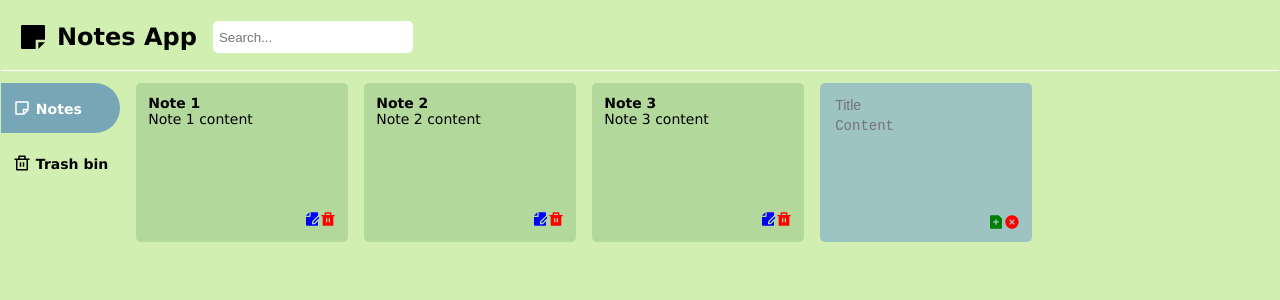
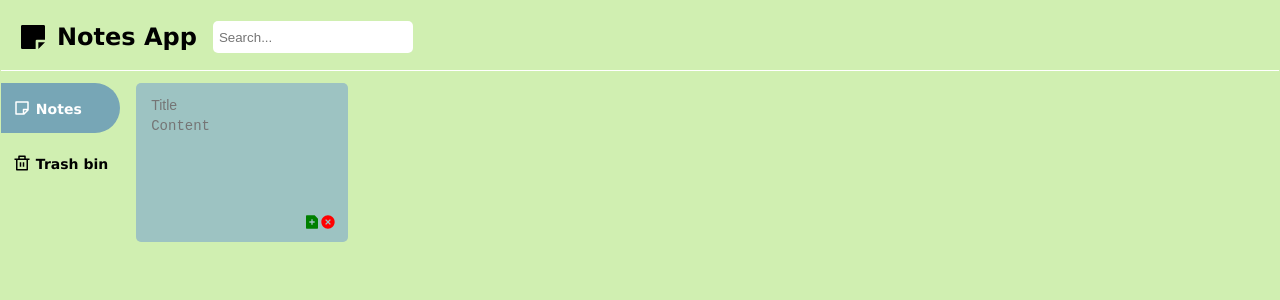
Before and after one commit to jusemon/react-notes, a React (Create React App) app: page / in a window 1280 px wide. Shown: the top 300 px of the page. Built offline with nearby package versions, Linux system fonts and the light colour scheme.

Commit message:
Deleted default notes

```diff
--- a/src/App.tsx
+++ b/src/App.tsx
@@ -18,29 +18,7 @@ export default function App() {
   const [notes, setNotes] = React.useState<Array<Note>>(
     notesLS
       ? JSON.parse(notesLS)
-      : [
-          {
-            id: nanoid(),
-            title: 'Note 1',
-            text: 'Note 1 content',
-            createdAt: new Date(),
-            deleted: false,
-          },
-          {
-            id: nanoid(),
-            title: 'Note 2',
-            text: 'Note 2 content',
-            createdAt: new Date(),
-            deleted: false,
-          },
-          {
-            id: nanoid(),
-            title: 'Note 3',
-            text: 'Note 3 content',
-            createdAt: new Date(),
-            deleted: false,
-          },
-        ]
+      : []
   );
 
   React.useEffect(() => {
```
